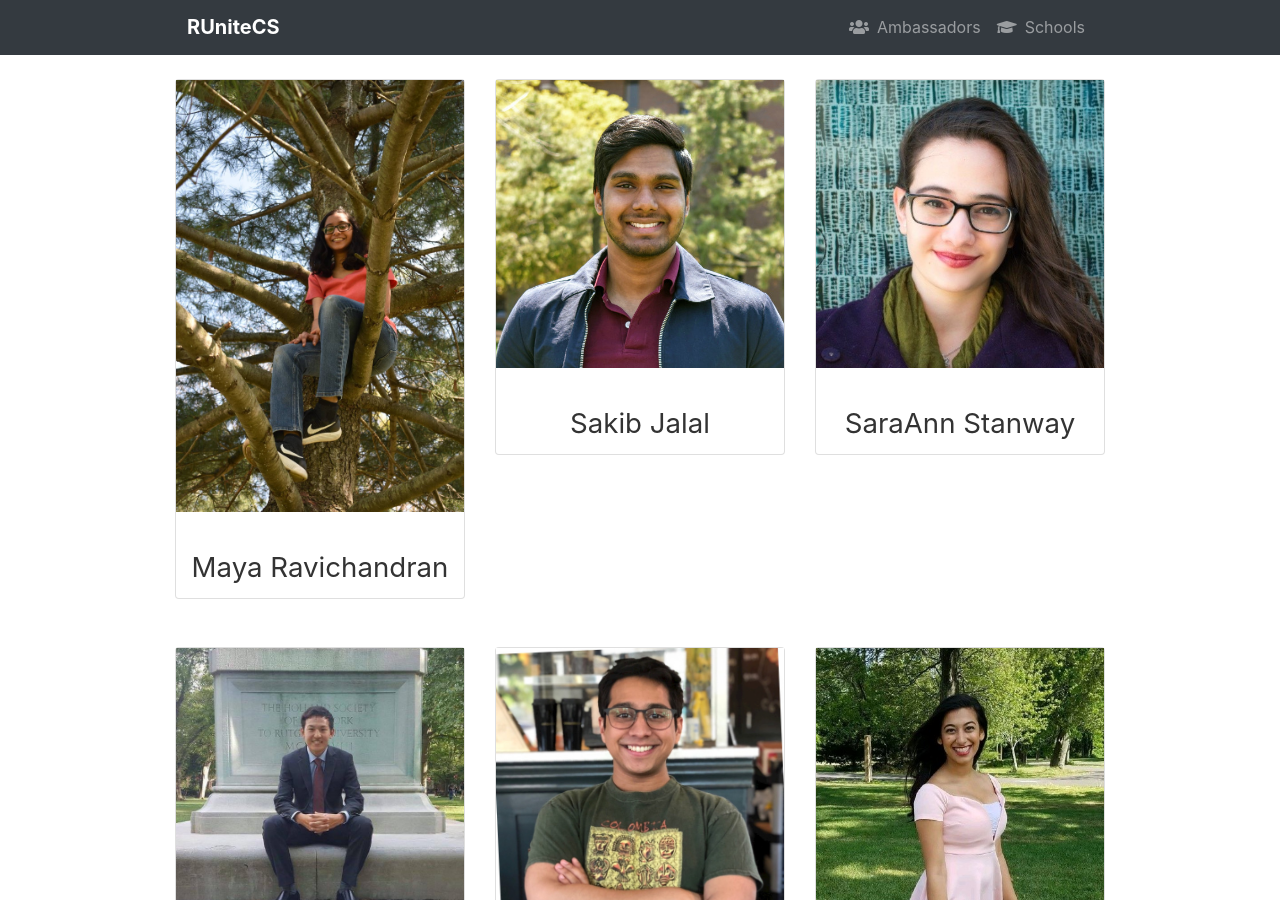
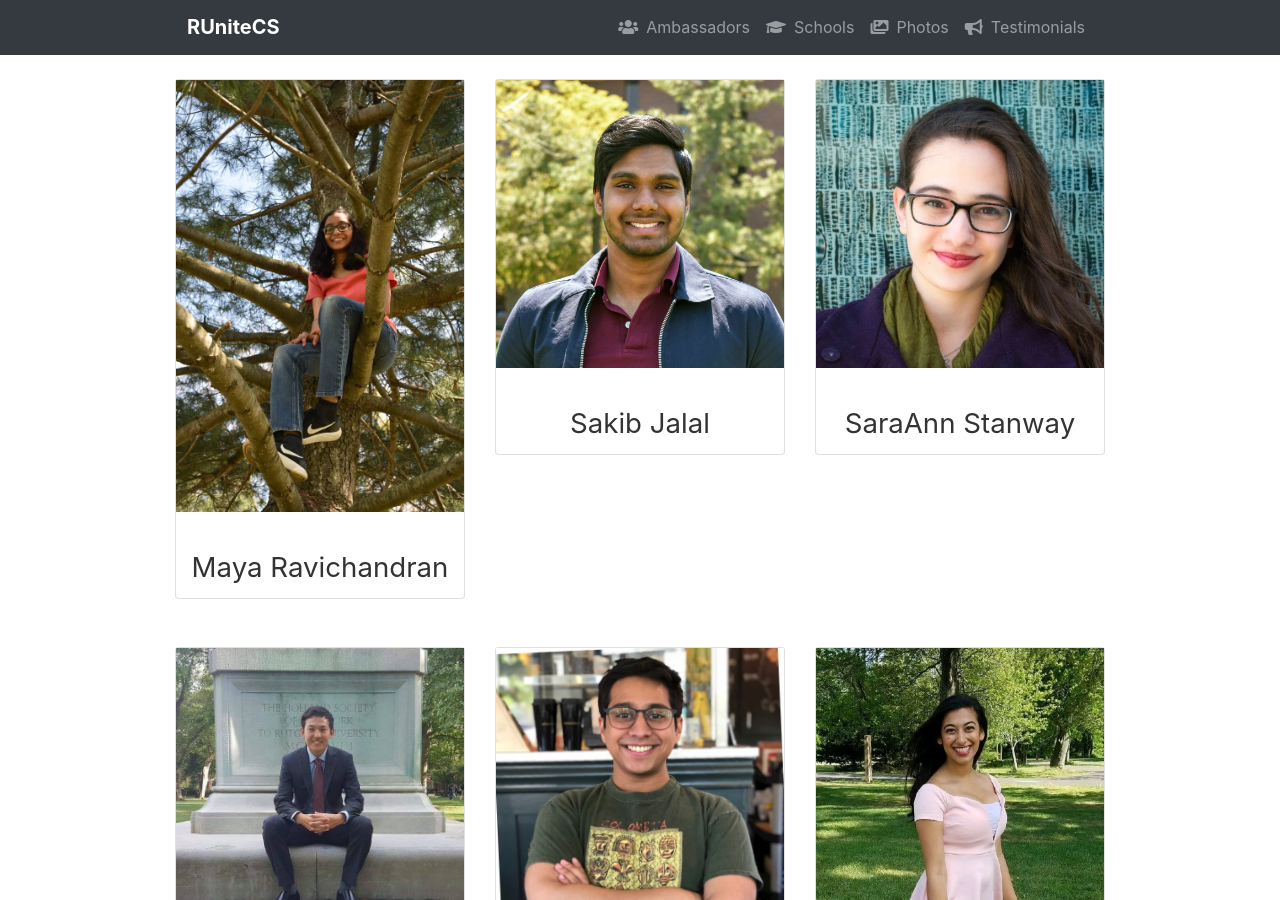
Before and after one commit to agoodkind/RUniteCS, a Jekyll site: the page built from ambassadors.html, in a window 1280 px wide and 900 px high. Built offline with Jekyll 4.4.1, drawn with Linux system fonts in a browser that asks for light colours; nearby versions of some CDN libraries.

Commit message:
add new links

```diff
--- a/_includes/header.html
+++ b/_includes/header.html
@@ -22,6 +22,16 @@
           <li class="nav-item mx-auto">
             <a class="nav-link" href="{{ '/schools/' | prepend: site.baseurl }}">
               <span class="mr-2 fas fa-graduation-cap"></span>Schools</a>
+          </li>
+
+          <li class="nav-item mx-auto">
+            <a class="nav-link" href="{{ '/photos/' | prepend: site.baseurl }}">
+              <span class="mr-2 fas fa-images"></span>Photos</a>
+          </li>
+
+          <li class="nav-item mx-auto">
+            <a class="nav-link" href="{{ '/testimonials/' | prepend: site.baseurl }}">
+              <span class="mr-2 fas fa-bullhorn"></span>Testimonials</a>
           </li>
 
           {% if site.bitbucket_username %}
```
